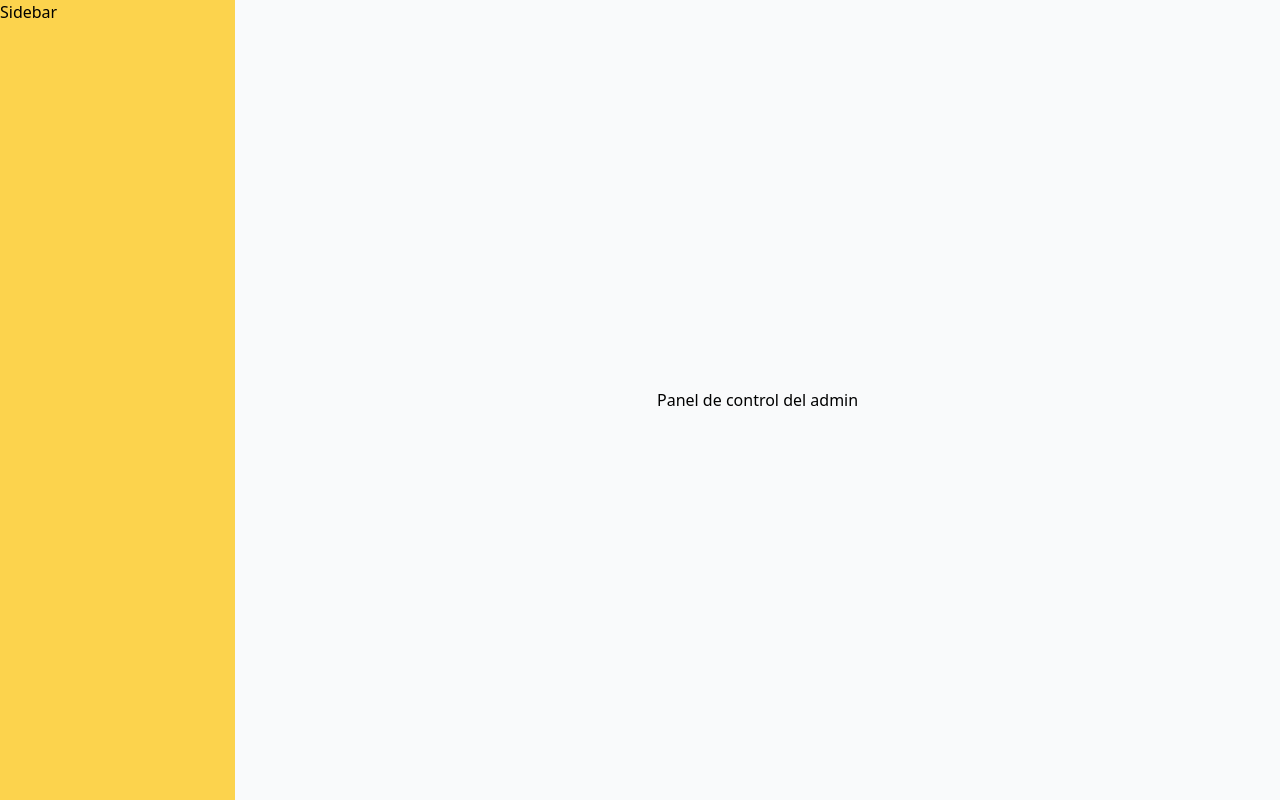
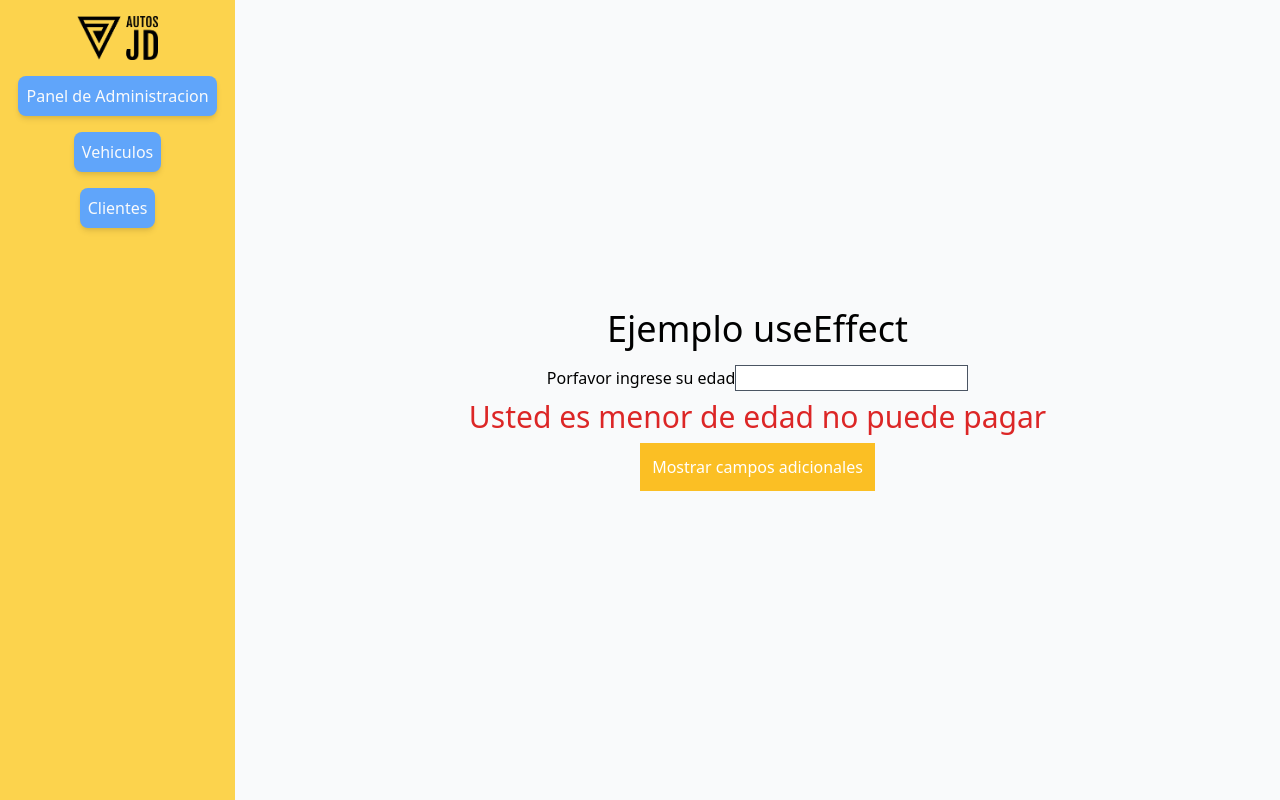
Before and after one commit to JDHINCAMAN/concesionario, a React (Create React App) app: page /admin in a window 1280 px wide. Built offline with nearby package versions, Linux system fonts and the light colour scheme.

Commit message:
modificado sidebar y paginas

```diff
--- a/src/components/Sidebar.jsx
+++ b/src/components/Sidebar.jsx
@@ -1,7 +1,40 @@
 import React from "react";
+import { Link } from "react-router-dom";
+import Logo from "media/logo_large2.png";
 
 const Sidebar = () => {
-  return <nav className="w-72 bg-yellow-300">Sidebar</nav>;
+  return (
+    <nav className="w-72 bg-yellow-300">
+      <ul className="flex flex-col items-center p-2">
+        <li className="p-2">
+          <Link to="/">
+            <img className="mx-auto h-11" src={Logo} alt="Workflow" />
+          </Link>
+        </li>
+        <li className="p-2">
+          <Link to="/admin">
+            <button className="bg-blue-400 p-2 text-gray-50 rounded-lg shadow-md hover:bg-blue-500">
+              Panel de Administracion
+            </button>
+          </Link>
+        </li>
+        <li className="p-2">
+          <Link to="/admin/vehiculos">
+            <button className="bg-blue-400 p-2 text-gray-50 rounded-lg shadow-md hover:bg-blue-500">
+              Vehiculos
+            </button>
+          </Link>
+        </li>
+        <li className="p-2">
+          <Link to="/admin/clientes">
+            <button className="bg-blue-400 p-2 text-gray-50 rounded-lg shadow-md hover:bg-blue-500">
+              Clientes
+            </button>
+          </Link>
+        </li>
+      </ul>
+    </nav>
+  );
 };
 
 export default Sidebar;
--- a/src/pages/admin/Clientes.jsx
+++ b/src/pages/admin/Clientes.jsx
@@ -1,7 +1,7 @@
-import React from "react";
+import React, { useEffect, useState } from "react";
 
 const Clientes = () => {
-  return <div>Administracion de clientes</div>;
+  return <div>Administracion clientes</div>;
 };
 
 export default Clientes;
--- a/src/pages/admin/Index.jsx
+++ b/src/pages/admin/Index.jsx
@@ -1,7 +1,81 @@
-import React from "react";
+import React, { useEffect, useState } from "react";
 
 const Admin = () => {
-  return <div>Panel de control del admin</div>;
+  const [edad, setEdad] = useState();
+  const [menorDeEdad, setMenorDeEdad] = useState(false);
+  const [camposAdicionales, setCamposAdicionales] = useState(false);
+
+  const botonCampos = (e) => {
+    setCamposAdicionales(!camposAdicionales);
+  };
+
+  useEffect(() => {
+    if (edad > 17) {
+      setMenorDeEdad(false);
+    } else {
+      setMenorDeEdad(true);
+    }
+  }, [edad]);
+
+  const ingresarEdad = (e) => {
+    setEdad(e.target.value);
+  };
+
+  return (
+    <form className="flex flex-col items-center">
+      <h1 className="p-2 text-4xl">Ejemplo useEffect</h1>
+      <label htmlFor="edad" className="p-2">
+        Porfavor ingrese su edad
+        <input
+          value={edad}
+          onChange={ingresarEdad}
+          className="border border-gray-600"
+          name="edad"
+          type="number"
+        />
+      </label>
+      {menorDeEdad ? (
+        <span className="text-3xl text-red-600">
+          Usted es menor de edad no puede pagar
+        </span>
+      ) : (
+        <span className="text-3xl text-green-500">
+          Usted es mayor de edad si puede pagar
+        </span>
+      )}
+      <button
+        type="button"
+        className="text-white bg-yellow-400 p-3 my-2"
+        onClick={botonCampos}
+      >
+        Mostrar campos adicionales
+      </button>
+      {camposAdicionales && (
+        <div>
+          <input
+            type="text"
+            className="border border-yellow-400 my-2 p-3"
+            placeholder="Dato nuevo"
+          />
+          <input
+            type="text"
+            className="border border-yellow-400 my-2 p-3"
+            placeholder="Dato nuevo"
+          />
+          <input
+            type="text"
+            className="border border-yellow-400 my-2 p-3"
+            placeholder="Dato nuevo"
+          />
+          <input
+            type="text"
+            className="border border-yellow-400 my-2 p-3"
+            placeholder="Dato nuevo"
+          />
+        </div>
+      )}
+    </form>
+  );
 };
 
 export default Admin;
--- a/src/pages/admin/Vehiculos.jsx
+++ b/src/pages/admin/Vehiculos.jsx
@@ -3,7 +3,7 @@ import React, { useEffect, useState } from "react";
 const Vehiculos = () => {
   /*useEffect -> funcion de react, Esto es un use effect que carga
   una sola vez cuando la pagina se renderiza, porque tiene el array
-  de dependencias vacio
+  de dependencias vacio.
   estructura:
   useEffect(() => {
     console.log("Hola Mundo");
@@ -12,7 +12,10 @@ const Vehiculos = () => {
   const [nombreVehiculo, setNombreVehiculo] = useState("");
 
   useEffect(() => {
-    console.log("Esta es una funcio nque se ejecuta cada vez que ");
+    console.log(
+      "Esta es una funcion que se ejecuta cada vez que nombre vehiculo cambie"
+    );
+    console.log("El valor de la variable es: ", nombreVehiculo);
   }, [nombreVehiculo]);
 
   const cambioDeNombre = (evento) => {
```
